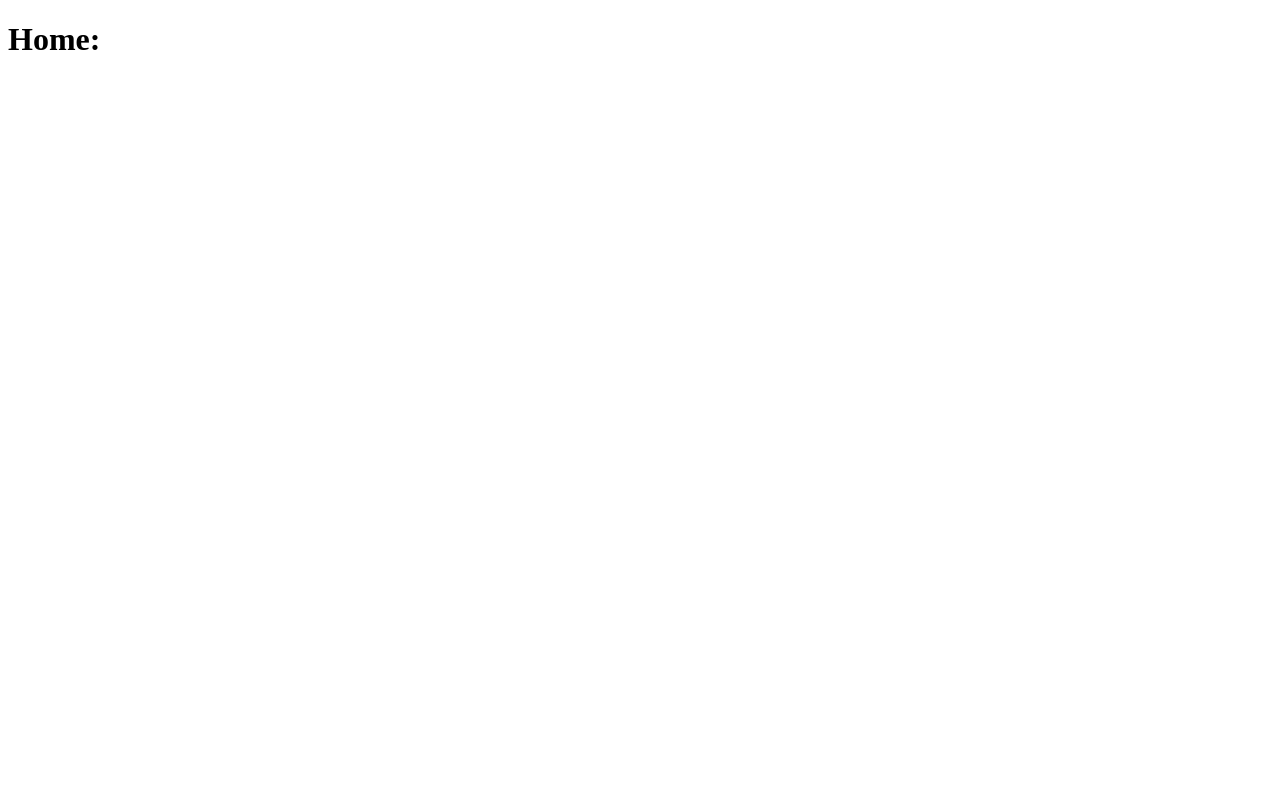
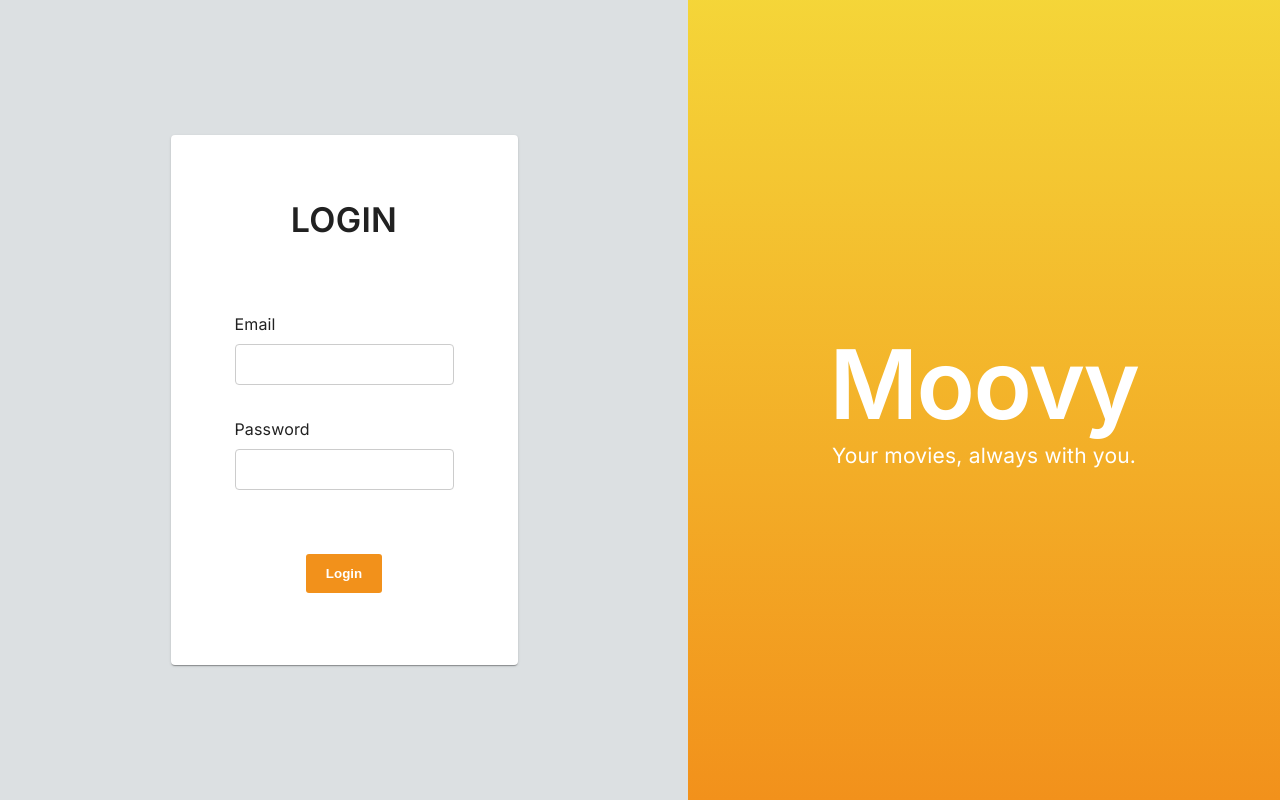
Before and after one commit to lucianowayand/moovy-web, a React (Vite) app: page / in a window 1280 px wide. Built offline with nearby package versions, Linux system fonts and the light colour scheme.

Commit message:
feat!: login page styling

```diff
--- a/index.html
+++ b/index.html
@@ -5,6 +5,10 @@
     <link rel="icon" type="image/svg+xml" href="/film.svg" />
     <meta name="viewport" content="width=device-width, initial-scale=1.0" />
     <title>Moovy</title>
+
+    <link rel="preconnect" href="https://fonts.googleapis.com">
+<link rel="preconnect" href="https://fonts.gstatic.com" crossorigin>
+<link href="https://fonts.googleapis.com/css2?family=Inter:wght@100;200;300;400;500;600;700;800;900&display=swap" rel="stylesheet">
   </head>
   <body>
     <div id="root"></div>
--- a/package.json
+++ b/package.json
@@ -10,6 +10,9 @@
     "preview": "vite preview"
   },
   "dependencies": {
+    "@emotion/react": "^11.11.0",
+    "@emotion/styled": "^11.11.0",
+    "@mui/material": "^5.13.0",
     "react": "^18.2.0",
     "react-dom": "^18.2.0",
     "react-router-dom": "^6.11.1"
--- /dev/null
+++ b/src/hooks/useWindowDimensions.tsx
@@ -0,0 +1,20 @@
+import { useState, useEffect } from 'react';
+
+function getWindowDimensions() {
+    const { innerWidth: width, innerHeight: height } = window;
+    return { width, height }
+}
+
+export default function useWindowDimensions() {
+    const [windowDimensions, setWindowDimensions] = useState(getWindowDimensions());
+
+    function handleResize() {
+        setWindowDimensions(getWindowDimensions());
+    }
+
+    useEffect(() => {
+        handleResize()
+    }, []);
+
+    return windowDimensions;
+}
--- /dev/null
+++ b/src/index.css
@@ -0,0 +1,4 @@
+body {
+    margin: 0;
+    padding: 0;
+}
--- a/src/main.tsx
+++ b/src/main.tsx
@@ -1,6 +1,7 @@
 import React from 'react'
 import ReactDOM from 'react-dom/client'
 import App from './App.tsx'
+import './index.css'
 
 ReactDOM.createRoot(document.getElementById('root') as HTMLElement).render(
   <React.StrictMode>
--- a/src/pages/home/index.tsx
+++ b/src/pages/home/index.tsx
@@ -1,5 +1,92 @@
-import { useAuth } from "../../context/AuthContext"
+import useWindowDimensions from "../../hooks/useWindowDimensions"
+import { Box, Card, Typography } from "@mui/material"
+import { useState } from "react"
+import './style.css'
 
-export default function Home() {
-    return <h1>Home:</h1>
+export default function Login() {
+    const [email, setEmail] = useState<string>()
+    const [password, setPassword] = useState<string>()
+
+    const { width } = useWindowDimensions()
+
+    const submitForm = (e: React.FormEvent<HTMLFormElement>) => {
+        e.preventDefault()
+
+        console.log({ email, password })
+    }
+
+    return <Box display="flex" height="100vh" width="100vw">
+        {width > 1000 ?
+            <>
+                <Box
+                    width="50%"
+                    padding="3em"
+                    display="flex"
+                    alignItems="center"
+                    justifyContent="center"
+                    sx={{ background: "#dce0e2" }}
+                >
+                    <Card sx={{ padding: "2em" }}>
+                        <Box padding="2em" display="flex" flexDirection="column" alignItems="center">
+                            <Typography variant="h4" fontFamily="Inter" fontWeight={600} mb={3}>LOGIN</Typography>
+                            <Box onSubmit={submitForm} component="form" display="flex" flexDirection="column" alignItems="center">
+                                <Box marginTop="3em">
+                                    <Typography variant="body1" fontFamily="Inter" fontWeight={400}>Email</Typography>
+                                    <input required type="email" value={email} onChange={(event) => setEmail(event.target.value)} className="input" />
+                                </Box>
+                                <Box marginTop="1.5em">
+                                    <Typography variant="body1" fontFamily="Inter" fontWeight={400}>Password</Typography>
+                                    <input required value={password} onChange={(event) => setPassword(event.target.value)} type="password" className="input" />
+                                </Box>
+                                <Box marginTop="3em">
+                                    <button className="button">Login</button>
+                                </Box>
+                            </Box>
+                        </Box>
+                    </Card>
+                </Box>
+                <Box
+                    width="50%"
+                    height="100vh"
+                    className="background-gradient"
+                    display="flex"
+                    alignItems="center"
+                    justifyContent="center"
+                    flexDirection="column"
+                >
+                    <Typography variant="h1" color="white" fontFamily="Inter" fontWeight={600}>Moovy</Typography>
+                    <Typography color="white" fontFamily="Inter" fontWeight={400} fontSize={21}>Your movies, always with you.</Typography>
+                </Box>
+            </>
+            : <>
+                <Box
+                    width="100%"
+                    height="100vh"
+                    className="background-gradient"
+                    display="flex"
+                    alignItems="center"
+                    justifyContent="center"
+                    flexDirection="column"
+                >
+                    <Card sx={{ padding: "2em" }}>
+                        <Box padding="2em" display="flex" flexDirection="column" alignItems="center">
+                            <Typography variant="h4" fontFamily="Inter" fontWeight={600} mb={3}>LOGIN</Typography>
+                            <Box onSubmit={submitForm} component="form" display="flex" flexDirection="column" alignItems="center">
+                                <Box marginTop="3em">
+                                    <Typography variant="body1" fontFamily="Inter" fontWeight={400}>Email</Typography>
+                                    <input required type="email" value={email} onChange={(event) => setEmail(event.target.value)} className="input" />
+                                </Box>
+                                <Box marginTop="1.5em">
+                                    <Typography variant="body1" fontFamily="Inter" fontWeight={400}>Password</Typography>
+                                    <input required value={password} onChange={(event) => setPassword(event.target.value)} type="password" className="input" />
+                                </Box>
+                                <Box marginTop="3em">
+                                    <button className="button">Login</button>
+                                </Box>
+                            </Box>
+                        </Box>
+                    </Card>
+                </Box>
+            </>}
+    </Box>
 }
--- /dev/null
+++ b/src/pages/home/style.css
@@ -0,0 +1,35 @@
+.background-gradient {
+    background: #F2911B;
+;
+    background: linear-gradient(90deg, #F2911B 0%, hsla(50, 90%, 59%, 1) 100%);
+    background: -moz-linear-gradient(90deg, #F2911B 0%, hsla(50, 90%, 59%, 1) 100%);
+    background: -webkit-linear-gradient(90deg, #F2911B 0%, hsla(50, 90%, 59%, 1) 100%);
+    filter: progid: DXImageTransform.Microsoft.gradient(startColorstr="#F2911B", endColorstr="#F5D538", GradientType=1);
+}
+
+input {
+    border: 1px solid #ccc;
+    border-radius: 4px;
+    padding: 12px 20px;
+    margin: 8px 0;
+    box-sizing: border-box;
+}
+
+button {
+    background-color: #F2911B;
+    border-radius: 3px;
+    border: none;
+    color: white;
+    font-weight: 600;
+    padding: 12px 20px;
+    margin: 8px 0;
+    cursor: pointer;
+}
+
+button:hover {
+    background-color: #db8419;
+}
+
+button:active {
+    background-color: #e68a1a;
+}
--- a/src/router/index.tsx
+++ b/src/router/index.tsx
@@ -1,10 +1,10 @@
 import { BrowserRouter, Routes, Route } from "react-router-dom";
-import Home from "../pages/home";
+import Login from "../pages/home";
 
 export default function Router(){
     return <BrowserRouter>
         <Routes>
-            <Route path="/" element={<Home />} />
+            <Route path="/" element={<Login />} />
         </Routes>
     </BrowserRouter>
 }
```
Also changed, not shown: 1 other file (tests, documents, lock files or other folders).
